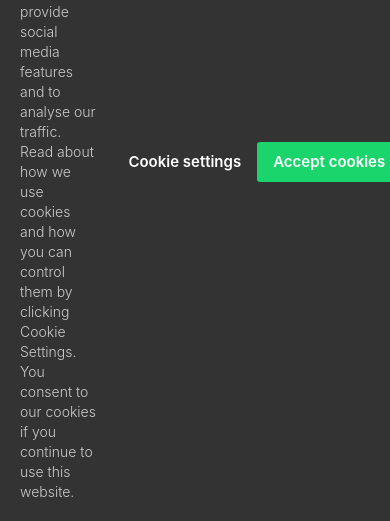
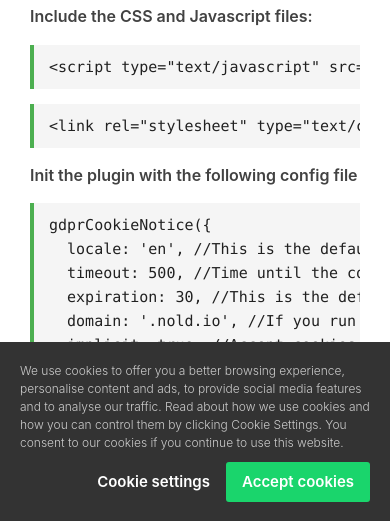
Before and after one commit to passatgt/gdpr-cookie-notice, a website: page index.html in a window 390 px wide. Shown: the part 322-843 px from the top of the page. Drawn offline with Linux system fonts and the light colour scheme.

Commit message:
Responsive fixes

```diff
--- a/src/sass/_gdpr-cookie-notice.scss
+++ b/src/sass/_gdpr-cookie-notice.scss
@@ -27,6 +27,10 @@
   transform: translateY(100%);
   z-index: 1000;
 
+  @media (max-width: 768px) {
+    flex-direction: column;
+  }
+
   .gdpr-cookie-notice-loaded & {
     transform: translateY(0);
   }
@@ -38,6 +42,13 @@
     font-size: 14px;
     line-height: 20px;
     text-align: left;
+
+    @media (max-width: 768px) {
+      padding: 0;
+      margin: 0 0 10px 0;
+      font-size: 12px;
+      line-height: 18px;
+    }
   }
 
   &-nav {
@@ -82,7 +93,7 @@
     background: $modal_overlay;
     overflow: auto;
     align-items: center;
-    padding: 20px 0;
+    padding: 20px 10px;
     display: none;
 
     .gdpr-cookie-notice-show-modal & {
@@ -254,6 +265,7 @@
       justify-content: space-between;
       padding: 15px 16px 16px 16px;
       border-radius: 0 0 6px 6px;
+      flex-wrap: wrap;
 
       &-item {
         height: 40px;
```
Also changed, not shown: dist/style.css, 1 other file.
